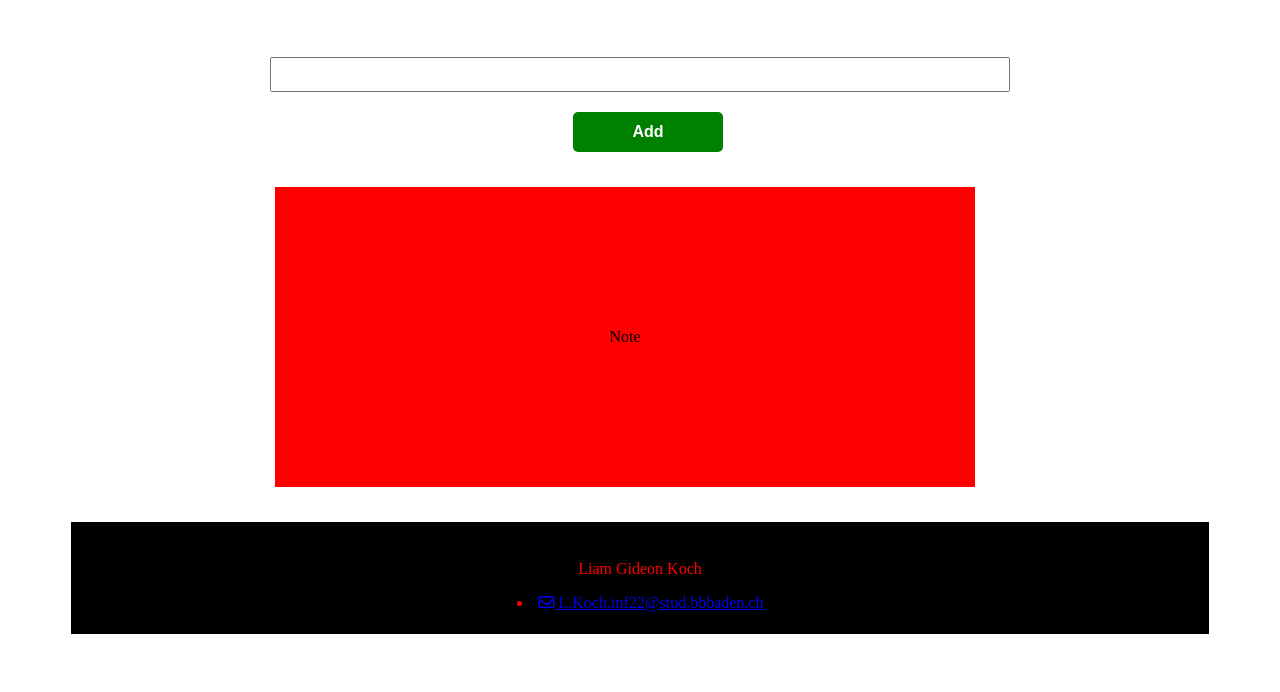
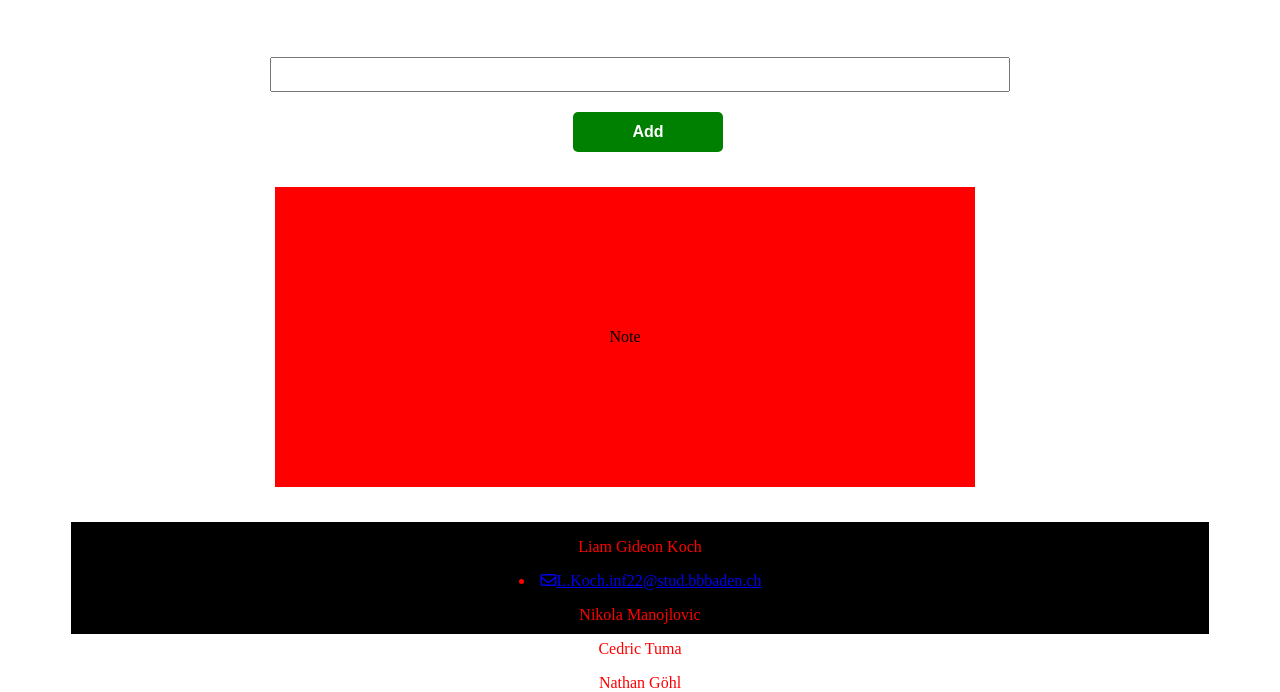
Before and after one commit to TigerL06/LB_321_324, a plain HTML site: page Frontend/index.html in a window 1280 px wide. Shown: the part 210-902 px from the top of the page. Before the commit the page ends 852 px from the top, so only its background shows below. Drawn offline with Linux system fonts and the light colour scheme.

Commit message:
Added Names
alle Namen der Teammitglieder

```diff
--- a/Frontend/index.html
+++ b/Frontend/index.html
@@ -29,8 +29,10 @@
   <script src="app.js" type="text/javascript"></script>
   <footer>
     <p>Liam Gideon Koch </p>
-    <li> <a href="mailto:L.Koch.inf22@stud.bbbaden.ch"> <i class="fa-regular fa-envelope"> </i>
-        L.Koch.inf22@stud.bbbaden.ch</a> </li>
+    <li> <a href="mailto:L.Koch.inf22@stud.bbbaden.ch"> <i class="fa-regular fa-envelope"> </i>L.Koch.inf22@stud.bbbaden.ch</a> </li>
+    <p>Nikola Manojlovic </p>
+    <p>Cedric Tuma </p>
+    <p>Nathan Göhl </p>
   </footer>
 
   <div id="popup" class="popup">
```
